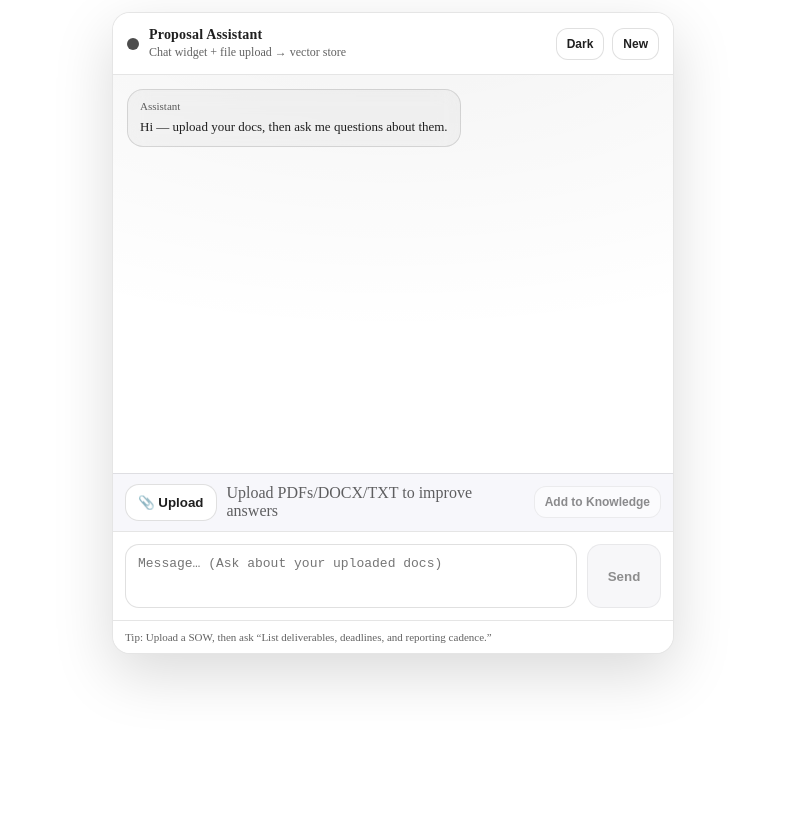
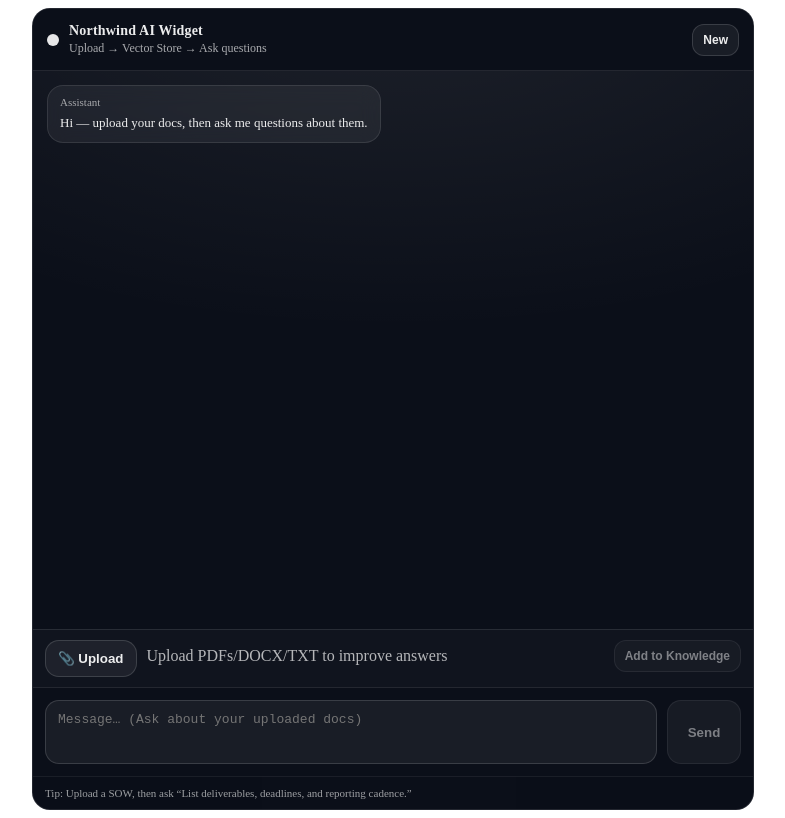
Before and after one commit to antelnick-ops/silver-octo-fishstick, a Next.js app: page / in a window 1280 px wide. Shown: the whole page, without its empty margins (247-1032 px from the left). Built offline with nearby package versions, Linux system fonts and the light colour scheme.

Commit message:
Update page.tsx

```diff
--- a/app/page.tsx
+++ b/app/page.tsx
@@ -18,6 +18,7 @@ type UploadOk = {
 };
 
 type UploadErr = {
+  ok: false;
   error: string;
   details?: string;
   allowed?: string[];
@@ -25,73 +26,15 @@ type UploadErr = {
 
 type UploadResult = UploadOk | UploadErr;
 
+type ChatOk = { ok: true; reply: string };
+type ChatErr = { ok: false; error: string; details?: string };
+type ChatResult = ChatOk | ChatErr;
+
 function uid() {
   return Math.random().toString(16).slice(2) + Date.now().toString(16);
 }
 
-function isUploadOk(x: UploadResult): x is UploadOk {
-  return (x as any)?.ok === true && Array.isArray((x as any)?.uploaded_file_ids);
-}
-
-const THEMES = {
-  dark: {
-    bg: "#0b0f19",
-    surface: "rgba(255,255,255,0.02)",
-    surfaceStrong: "rgba(255,255,255,0.06)",
-    text: "rgba(255,255,255,0.92)",
-    textMuted: "rgba(255,255,255,0.70)",
-    border: "rgba(255,255,255,0.10)",
-    borderSoft: "rgba(255,255,255,0.08)",
-    userBubble: "rgba(255,255,255,0.10)",
-    assistantBubble: "rgba(255,255,255,0.06)",
-    systemBubble: "rgba(255,255,255,0.03)",
-    btn: "rgba(255,255,255,0.06)",
-    btnStrong: "rgba(255,255,255,0.10)",
-    dot: "rgba(255,255,255,0.9)",
-    chatBg:
-      "radial-gradient(1200px 600px at 50% -100px, rgba(255,255,255,0.08), transparent 60%), #0b0f19",
-  },
-  light: {
-    bg: "#ffffff",
-    surface: "#f7f7fb",
-    surfaceStrong: "#ffffff",
-    text: "rgba(0,0,0,0.88)",
-    textMuted: "rgba(0,0,0,0.62)",
-    border: "rgba(0,0,0,0.12)",
-    borderSoft: "rgba(0,0,0,0.10)",
-    userBubble: "rgba(0,0,0,0.06)",
-    assistantBubble: "rgba(0,0,0,0.03)",
-    systemBubble: "rgba(0,0,0,0.02)",
-    btn: "#ffffff",
-    btnStrong: "#f0f0f5",
-    dot: "rgba(0,0,0,0.7)",
-    chatBg:
-      "radial-gradient(1200px 600px at 50% -100px, rgba(0,0,0,0.05), transparent 60%), #ffffff",
-  },
-} as const;
-
-type ThemeName = keyof typeof THEMES;
-
-export default function ChatLikeWidget() {
-  const [theme, setTheme] = useState<ThemeName>("dark");
-
-  // Persist theme
-  useEffect(() => {
-    const saved = localStorage.getItem("widget-theme");
-    if (saved === "light" || saved === "dark") setTheme(saved);
-    else {
-      // optional: default to system preference
-      const prefersDark = window.matchMedia?.("(prefers-color-scheme: dark)")?.matches;
-      setTheme(prefersDark ? "dark" : "light");
-    }
-  }, []);
-
-  useEffect(() => {
-    localStorage.setItem("widget-theme", theme);
-  }, [theme]);
-
-  const t = THEMES[theme];
-
+export default function Page() {
   const [messages, setMessages] = useState<ChatMessage[]>([
     {
       id: uid(),
@@ -106,7 +49,7 @@ export default function ChatLikeWidget() {
 
   const [files, setFiles] = useState<File[]>([]);
   const [uploading, setUploading] = useState(false);
-  const [uploadInfo, setUploadInfo] = useState<string>("");
+  const [uploadInfo, setUploadInfo] = useState("");
 
   const listRef = useRef<HTMLDivElement | null>(null);
   const fileInputRef = useRef<HTMLInputElement | null>(null);
@@ -116,12 +59,8 @@ export default function ChatLikeWidget() {
     [input, sending]
   );
 
-  // Auto-scroll chat on new message
   useEffect(() => {
-    listRef.current?.scrollTo({
-      top: listRef.current.scrollHeight,
-      behavior: "smooth",
-    });
+    listRef.current?.scrollTo({ top: listRef.current.scrollHeight, behavior: "smooth" });
   }, [messages.length]);
 
   function push(role: ChatMessage["role"], text: string) {
@@ -143,26 +82,15 @@ export default function ChatLikeWidget() {
         body: JSON.stringify({ message: text }),
       });
 
-      const raw = await res.text();
-      let data: any = {};
-      try {
-        data = raw ? JSON.parse(raw) : {};
-      } catch {
-        data = { raw };
-      }
+      const data = (await res.json()) as ChatResult;
 
-      if (!res.ok) {
-        push("system", `Error: ${data?.error ?? "Request failed"}`);
+      if (!res.ok || !data.ok) {
+        const msg = "error" in data ? data.error : "Request failed";
+        push("system", `Error: ${msg}`);
         return;
       }
 
-      const reply =
-        data?.reply ??
-        data?.answer ??
-        data?.message ??
-        (typeof data === "string" ? data : JSON.stringify(data, null, 2));
-
-      push("assistant", reply);
+      push("assistant", data.reply);
     } catch (e: any) {
       push("system", `Network error: ${e?.message ?? String(e)}`);
     } finally {
@@ -192,27 +120,14 @@ export default function ChatLikeWidget() {
         body: fd,
       });
 
-      const raw = await res.text();
-      let data: UploadResult;
-      try {
-        data = raw
-          ? (JSON.parse(raw) as UploadResult)
-          : ({ error: "Empty response" } as any);
-      } catch {
-        data = { error: "Invalid JSON response from /api/upload", details: raw } as any;
-      }
+      const data = (await res.json()) as UploadResult;
 
-      if (!res.ok) {
-        setUploadInfo(
-          `Upload failed: ${(data as any)?.error ?? "Unknown error"}${
-            (data as any)?.details ? ` — ${(data as any).details}` : ""
-          }`
-        );
-        return;
-      }
-
-      if (!isUploadOk(data)) {
-        setUploadInfo("Upload succeeded but response format was unexpected.");
+      if (!res.ok || !data.ok) {
+        const errMsg = data.error ?? "Upload failed";
+        setUploadInfo(`Upload failed: ${errMsg}`);
+        if (data.allowed?.length) {
+          push("system", `Allowed file types: ${data.allowed.join(", ")}`);
+        }
         return;
       }
 
@@ -222,7 +137,7 @@ export default function ChatLikeWidget() {
 
       push(
         "system",
-        `📎 Uploaded ${files.length} file(s) to the knowledge base. Ask a question now.`
+        `📎 Uploaded ${files.length} file(s) to vector store. Ask your question now.`
       );
 
       setFiles([]);
@@ -234,231 +149,37 @@ export default function ChatLikeWidget() {
     }
   }
 
-  function resetChat() {
-    setMessages([
-      {
-        id: uid(),
-        role: "assistant",
-        text: "New session started. Upload docs, then ask me anything.",
-        ts: Date.now(),
-      },
-    ]);
-    setUploadInfo("");
-    setFiles([]);
-    setInput("");
-  }
-
-  const styles: Record<string, React.CSSProperties> = {
-    shell: {
-      // Responsive sizing: fits within viewport and shrinks on small screens
-      width: "min(560px, 92vw)",
-      height: "min(650px, 80vh)",
-      maxHeight: "calc(100vh - 24px)",
-      margin: "12px auto",
-      border: `1px solid ${t.borderSoft}`,
-      borderRadius: 18,
-      overflow: "hidden",
-      background: t.bg,
-      color: t.text,
-      display: "flex",
-      flexDirection: "column",
-      minHeight: 0, // important for shrink/scroll
-      boxShadow:
-        theme === "dark"
-          ? "0 20px 60px rgba(0,0,0,0.45)"
-          : "0 20px 60px rgba(0,0,0,0.15)",
-    },
-
-    header: {
-      padding: "14px 14px",
-      display: "flex",
-      alignItems: "center",
-      justifyContent: "space-between",
-      borderBottom: `1px solid ${t.borderSoft}`,
-      background: t.bg,
-      gap: 10,
-      flexShrink: 0,
-    },
-
-    brand: { display: "flex", alignItems: "center", gap: 10, minWidth: 0 },
-    dot: {
-      width: 12,
-      height: 12,
-      borderRadius: 999,
-      background: t.dot,
-      flexShrink: 0,
-    },
-    title: { fontWeight: 700, fontSize: 14, letterSpacing: 0.2 },
-    subtitle: { fontSize: 12, color: t.textMuted, marginTop: 2 },
-
-    headerActions: { display: "flex", alignItems: "center", gap: 8 },
-
-    chat: {
-      flex: 1,
-      minHeight: 0,
-      padding: 14,
-      overflowY: "auto",
-      background: t.chatBg,
-    },
-
-    row: { display: "flex", marginBottom: 12 },
-
-    bubble: {
-      maxWidth: "86%",
-      borderRadius: 16,
-      padding: "10px 12px",
-      border: `1px solid ${t.border}`,
-      backdropFilter: "blur(10px)",
-      wordBreak: "break-word",
-    },
-    userBubble: { background: t.userBubble },
-    assistantBubble: { background: t.assistantBubble },
-    systemBubble: { background: t.systemBubble, opacity: 0.95 },
-
-    bubbleRole: { fontSize: 11, color: t.textMuted, marginBottom: 6 },
-    bubbleText: { whiteSpace: "pre-wrap", lineHeight: 1.35, fontSize: 13 },
-
-    uploadStrip: {
-      padding: "10px 12px",
-      display: "flex",
-      gap: 10,
-      alignItems: "flex-start",
-      borderTop: `1px solid ${t.borderSoft}`,
-      background: t.surface,
-      flexShrink: 0,
-    },
-
-    uploadBtn: {
-      padding: "10px 12px",
-      borderRadius: 14,
-      border: `1px solid ${t.border}`,
-      background: t.btn,
-      color: t.text,
-      fontWeight: 700,
-      cursor: "pointer",
-      whiteSpace: "nowrap",
-    },
-
-    uploadMeta: {
-      flex: 1,
-      display: "flex",
-      justifyContent: "space-between",
-      gap: 10,
-      minWidth: 0,
-    },
-
-    uploadFiles: { display: "flex", alignItems: "center", gap: 8, minHeight: 22, minWidth: 0 },
-    filesPreview: {
-      fontSize: 12,
-      color: t.textMuted,
-      overflow: "hidden",
-      textOverflow: "ellipsis",
-      whiteSpace: "nowrap",
-      minWidth: 0,
-    },
-    pill: {
-      fontSize: 11,
-      padding: "3px 8px",
-      borderRadius: 999,
-      border: `1px solid ${t.border}`,
-      background: t.btn,
-      color: t.text,
-      flexShrink: 0,
-    },
-    uploadActions: { display: "flex", alignItems: "center" },
-
-    uploadInfo: {
-      padding: "8px 12px",
-      fontSize: 12,
-      color: t.textMuted,
-      borderTop: `1px solid ${t.borderSoft}`,
-      background: t.surface,
-      flexShrink: 0,
-    },
-
-    composer: {
-      padding: 12,
-      display: "flex",
-      gap: 10,
-      borderTop: `1px solid ${t.borderSoft}`,
-      background: t.bg,
-      flexShrink: 0,
-    },
-
-    textarea: {
-      flex: 1,
-      resize: "none",
-      borderRadius: 14,
-      border: `1px solid ${t.border}`,
-      background: t.surfaceStrong,
-      color: t.text,
-      padding: "10px 12px",
-      outline: "none",
-      fontSize: 13,
-      lineHeight: 1.35,
-      minHeight: 42,
-      maxHeight: 120,
-    },
-
-    sendBtn: {
-      padding: "10px 14px",
-      borderRadius: 14,
-      border: `1px solid ${t.border}`,
-      background: t.btnStrong,
-      color: t.text,
-      fontWeight: 700,
-      minWidth: 74,
-    },
-
-    smallBtn: {
-      padding: "8px 10px",
-      borderRadius: 12,
-      border: `1px solid ${t.border}`,
-      background: t.btn,
-      color: t.text,
-      cursor: "pointer",
-      fontSize: 12,
-      fontWeight: 700,
-      whiteSpace: "nowrap",
-    },
-
-    footer: {
-      padding: "10px 12px",
-      fontSize: 11,
-      color: t.textMuted,
-      borderTop: `1px solid ${t.borderSoft}`,
-      background: t.bg,
-      flexShrink: 0,
-    },
-  };
-
   return (
     <div style={styles.shell}>
       {/* Header */}
       <div style={styles.header}>
         <div style={styles.brand}>
           <div style={styles.dot} />
-          <div style={{ minWidth: 0 }}>
-            <div style={styles.title}>Proposal Assistant</div>
-            <div style={styles.subtitle}>
-              Chat widget + file upload → vector store
-            </div>
+          <div>
+            <div style={styles.title}>Northwind AI Widget</div>
+            <div style={styles.subtitle}>Upload → Vector Store → Ask questions</div>
           </div>
         </div>
 
-        <div style={styles.headerActions}>
-          <button
-            style={styles.smallBtn}
-            onClick={() => setTheme((x) => (x === "dark" ? "light" : "dark"))}
-            title="Toggle theme"
-          >
-            {theme === "dark" ? "Light" : "Dark"}
-          </button>
-
-          <button style={styles.smallBtn} onClick={resetChat} title="New chat">
-            New
-          </button>
-        </div>
+        <button
+          style={styles.smallBtn}
+          onClick={() => {
+            setMessages([
+              {
+                id: uid(),
+                role: "assistant",
+                text: "New session started. Upload docs, then ask me anything.",
+                ts: Date.now(),
+              },
+            ]);
+            setUploadInfo("");
+            setFiles([]);
+            setInput("");
+          }}
+          title="New chat"
+        >
+          New
+        </button>
       </div>
 
       {/* Messages */}
@@ -490,7 +211,7 @@ export default function ChatLikeWidget() {
         ))}
       </div>
 
-      {/* Upload strip */}
+      {/* Upload strip (Option A) */}
       <div style={styles.uploadStrip}>
         <input
           ref={fileInputRef}
@@ -505,7 +226,7 @@ export default function ChatLikeWidget() {
           style={styles.uploadBtn}
           onClick={() => fileInputRef.current?.click()}
           disabled={uploading}
-          title="Select documents"
+          title="Choose files"
         >
           📎 Upload
         </button>
@@ -521,9 +242,7 @@ export default function ChatLikeWidget() {
                 </span>
               </>
             ) : (
-              <span style={{ color: t.textMuted }}>
-                Upload PDFs/DOCX/TXT to improve answers
-              </span>
+              <span style={{ opacity: 0.75 }}>Upload PDFs/DOCX/TXT to improve answers</span>
             )}
           </div>
 
@@ -536,7 +255,7 @@ export default function ChatLikeWidget() {
               }}
               onClick={uploadFiles}
               disabled={!files.length || uploading}
-              title="Upload selected files to vector store"
+              title="Send selected files to your vector store"
             >
               {uploading ? "Uploading…" : "Add to Knowledge"}
             </button>
@@ -569,7 +288,7 @@ export default function ChatLikeWidget() {
           }}
           onClick={sendMessage}
           disabled={!canSend}
-          title="Send"
+          title="Send message"
         >
           {sending ? "…" : "Send"}
         </button>
@@ -581,3 +300,142 @@ export default function ChatLikeWidget() {
     </div>
   );
 }
+
+/** ChatGPT-ish styling */
+const styles: Record<string, React.CSSProperties> = {
+  shell: {
+    height: "100vh",
+    maxHeight: 800,
+    width: "100%",
+    maxWidth: 720,
+    margin: "0 auto",
+    border: "1px solid rgba(255,255,255,0.10)",
+    borderRadius: 18,
+    overflow: "hidden",
+    background: "#0b0f19",
+    color: "rgba(255,255,255,0.92)",
+    display: "flex",
+    flexDirection: "column",
+  },
+  header: {
+    padding: "14px 14px",
+    display: "flex",
+    alignItems: "center",
+    justifyContent: "space-between",
+    borderBottom: "1px solid rgba(255,255,255,0.10)",
+    background: "#0b0f19",
+  },
+  brand: { display: "flex", alignItems: "center", gap: 10 },
+  dot: {
+    width: 12,
+    height: 12,
+    borderRadius: 999,
+    background: "rgba(255,255,255,0.9)",
+  },
+  title: { fontWeight: 700, fontSize: 14, letterSpacing: 0.2 },
+  subtitle: { fontSize: 12, opacity: 0.7, marginTop: 2 },
+  chat: {
+    flex: 1,
+    padding: 14,
+    overflowY: "auto",
+    background:
+      "radial-gradient(1200px 600px at 50% -100px, rgba(255,255,255,0.08), transparent 60%), #0b0f19",
+  },
+  row: { display: "flex", marginBottom: 12 },
+  bubble: {
+    maxWidth: "86%",
+    borderRadius: 16,
+    padding: "10px 12px",
+    border: "1px solid rgba(255,255,255,0.10)",
+    backdropFilter: "blur(10px)",
+  },
+  userBubble: { background: "rgba(255,255,255,0.10)" },
+  assistantBubble: { background: "rgba(255,255,255,0.06)" },
+  systemBubble: { background: "rgba(255,255,255,0.03)", opacity: 0.9 },
+  bubbleRole: { fontSize: 11, opacity: 0.65, marginBottom: 6 },
+  bubbleText: { whiteSpace: "pre-wrap", lineHeight: 1.35, fontSize: 13 },
+  composer: {
+    padding: 12,
+    display: "flex",
+    gap: 10,
+    borderTop: "1px solid rgba(255,255,255,0.10)",
+    background: "#0b0f19",
+  },
+  textarea: {
+    flex: 1,
+    resize: "none",
+    borderRadius: 14,
+    border: "1px solid rgba(255,255,255,0.14)",
+    background: "rgba(255,255,255,0.06)",
+    color: "rgba(255,255,255,0.92)",
+    padding: "10px 12px",
+    outline: "none",
+    fontSize: 13,
+    lineHeight: 1.35,
+    minHeight: 42,
+    maxHeight: 140,
+  },
+  sendBtn: {
+    padding: "10px 14px",
+    borderRadius: 14,
+    border: "1px solid rgba(255,255,255,0.14)",
+    background: "rgba(255,255,255,0.10)",
+    color: "rgba(255,255,255,0.92)",
+    fontWeight: 700,
+    minWidth: 74,
+  },
+  uploadStrip: {
+    padding: "10px 12px",
+    display: "flex",
+    gap: 10,
+    alignItems: "flex-start",
+    borderTop: "1px solid rgba(255,255,255,0.10)",
+    background: "rgba(255,255,255,0.02)",
+  },
+  uploadBtn: {
+    padding: "10px 12px",
+    borderRadius: 14,
+    border: "1px solid rgba(255,255,255,0.14)",
+    background: "rgba(255,255,255,0.06)",
+    color: "rgba(255,255,255,0.92)",
+    fontWeight: 700,
+    cursor: "pointer",
+    whiteSpace: "nowrap",
+  },
+  uploadMeta: { flex: 1, display: "flex", justifyContent: "space-between", gap: 10 },
+  uploadFiles: { display: "flex", alignItems: "center", gap: 8, minHeight: 22 },
+  filesPreview: { fontSize: 12, opacity: 0.8, overflow: "hidden", textOverflow: "ellipsis" },
+  pill: {
+    fontSize: 11,
+    padding: "3px 8px",
+    borderRadius: 999,
+    border: "1px solid rgba(255,255,255,0.14)",
+    background: "rgba(255,255,255,0.06)",
+  },
+  uploadActions: { display: "flex", alignItems: "center" },
+  uploadInfo: {
+    padding: "8px 12px",
+    fontSize: 12,
+    opacity: 0.85,
+    borderTop: "1px solid rgba(255,255,255,0.10)",
+    background: "rgba(255,255,255,0.02)",
+  },
+  smallBtn: {
+    padding: "8px 10px",
+    borderRadius: 12,
+    border: "1px solid rgba(255,255,255,0.14)",
+    background: "rgba(255,255,255,0.06)",
+    color: "rgba(255,255,255,0.92)",
+    cursor: "pointer",
+    fontSize: 12,
+    fontWeight: 700,
+    whiteSpace: "nowrap",
+  },
+  footer: {
+    padding: "10px 12px",
+    fontSize: 11,
+    opacity: 0.65,
+    borderTop: "1px solid rgba(255,255,255,0.10)",
+    background: "#0b0f19",
+  },
+};
```
